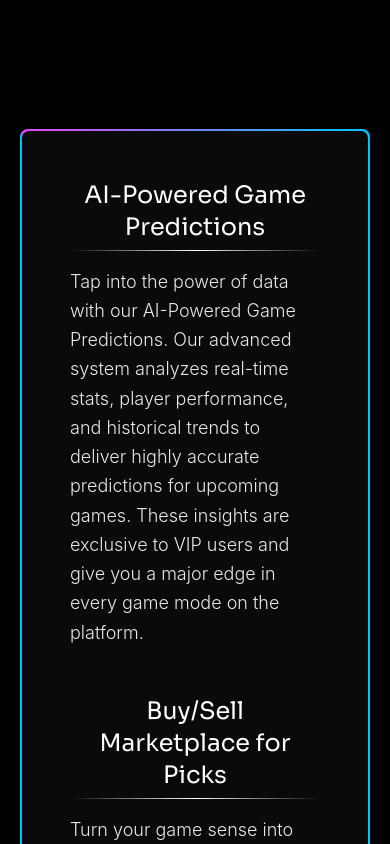
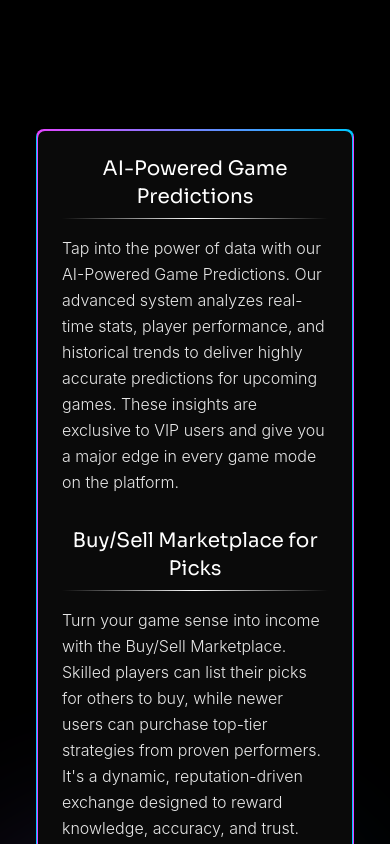
Before and after one commit to ParlayIt/landingpage, a React (Create React App) app: page / in a window 390 px wide. Shown: the part 2240-3084 px from the top of the page. Built offline with nearby package versions, Linux system fonts and the light colour scheme.

Commit message:
Advanced Features for mobile

```diff
--- a/src/components/AdvancedFeatures.js
+++ b/src/components/AdvancedFeatures.js
@@ -4,19 +4,19 @@ import { Grow } from "@mui/material";
 export function AdvancedFeatures() {
   return (
     <>
-      <div className="w-full max-w-7xl mx-auto">
+      <div className="w-full max-w-7xl mx-auto px-4">
         <AnimatedComponent>
           <Grow style={{ transformOrigin: "0 0 0" }} {...{ timeout: 500 }}>
             <div className="w-full bg-gradient-to-r from-[#e346ff] to-[#00c6ff] border border-solid border-transparent overflow-hidden rounded-[8px] bg-[#0a0a0a] relative p-[1px]">
-              <div className="w-full bg-[#0a0a0a] rounded-[7px] p-12">
-                <div className="grid md:grid-cols-2 gap-12 relative">
+              <div className="w-full bg-[#0a0a0a] rounded-[7px] p-6 md:p-12">
+                <div className="grid grid-cols-1 md:grid-cols-2 gap-8 md:gap-12 relative">
                   {/* Left side - AI Predictions */}
                   <div className="flex flex-col">
-                    <h3 className="text-white text-2xl font-sora font-normal text-center mb-6 relative">
+                    <h3 className="text-white text-xl md:text-2xl font-sora font-normal text-center mb-6 relative">
                       AI-Powered Game Predictions
                       <div className="absolute -bottom-2 left-1/2 transform -translate-x-1/2 w-full h-px bg-gradient-to-r from-transparent via-white to-transparent"></div>
                     </h3>
-                    <p className="text-white text-lg font-light leading-relaxed text-left opacity-90">
+                    <p className="text-white text-base md:text-lg font-light leading-relaxed text-left opacity-90">
                       Tap into the power of data with our AI-Powered Game Predictions. Our advanced system analyzes real-time stats, player performance, and historical trends to deliver highly accurate predictions for upcoming games. These insights are exclusive to VIP users and give you a major edge in every game mode on the platform.
                     </p>
                   </div>
@@ -26,11 +26,11 @@ export function AdvancedFeatures() {
 
                   {/* Right side - Marketplace */}
                   <div className="flex flex-col">
-                    <h3 className="text-white text-2xl font-sora font-normal text-center mb-6 relative">
+                    <h3 className="text-white text-xl md:text-2xl font-sora font-normal text-center mb-6 relative">
                       Buy/Sell Marketplace for Picks
                       <div className="absolute -bottom-2 left-1/2 transform -translate-x-1/2 w-full h-px bg-gradient-to-r from-transparent via-white to-transparent"></div>
                     </h3>
-                    <p className="text-white text-lg font-light leading-relaxed text-left opacity-90">
+                    <p className="text-white text-base md:text-lg font-light leading-relaxed text-left opacity-90">
                       Turn your game sense into income with the Buy/Sell Marketplace. Skilled players can list their picks for others to buy, while newer users can purchase top-tier strategies from proven performers. It's a dynamic, reputation-driven exchange designed to reward knowledge, accuracy, and trust.
                     </p>
                   </div>
```
